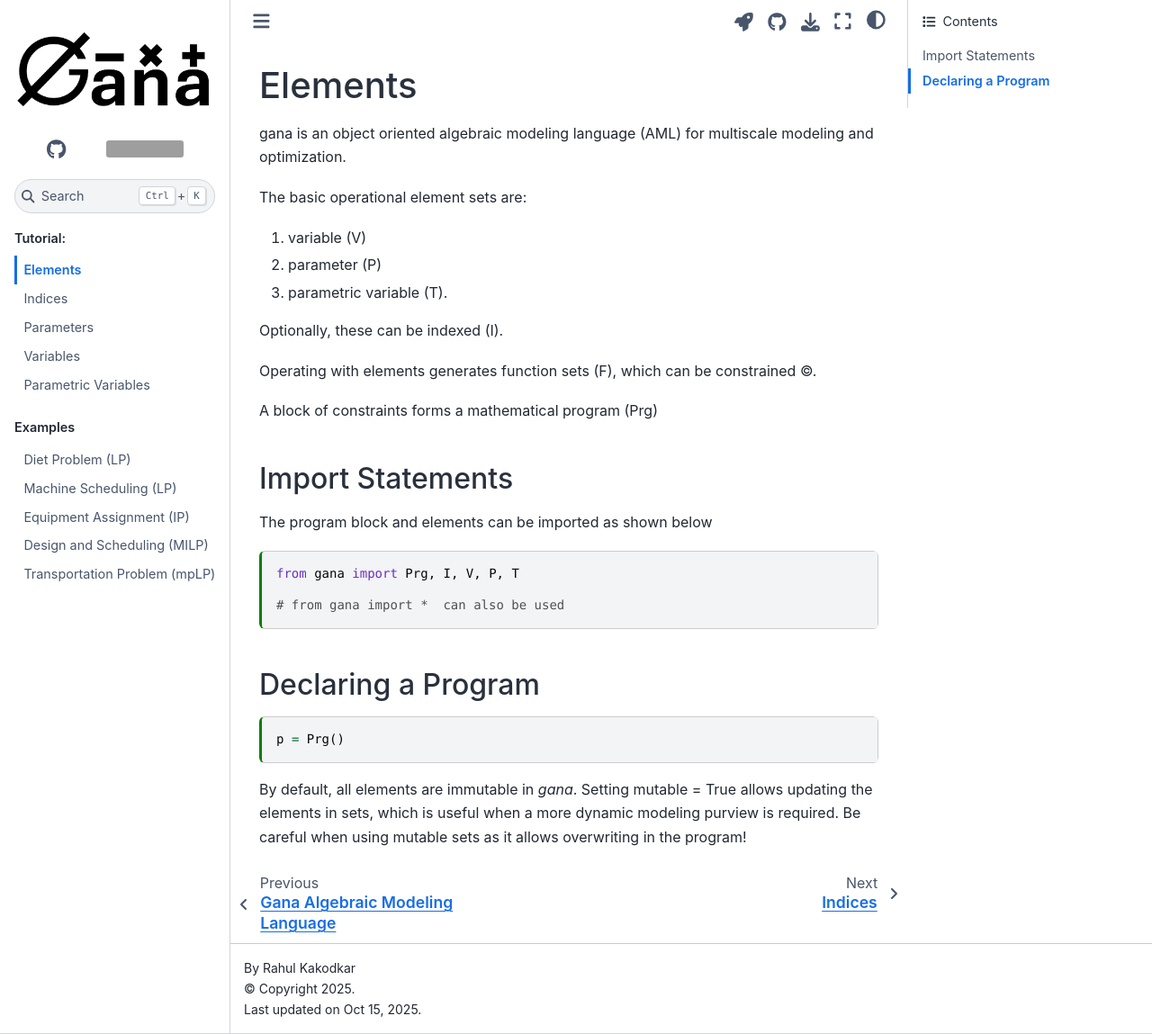
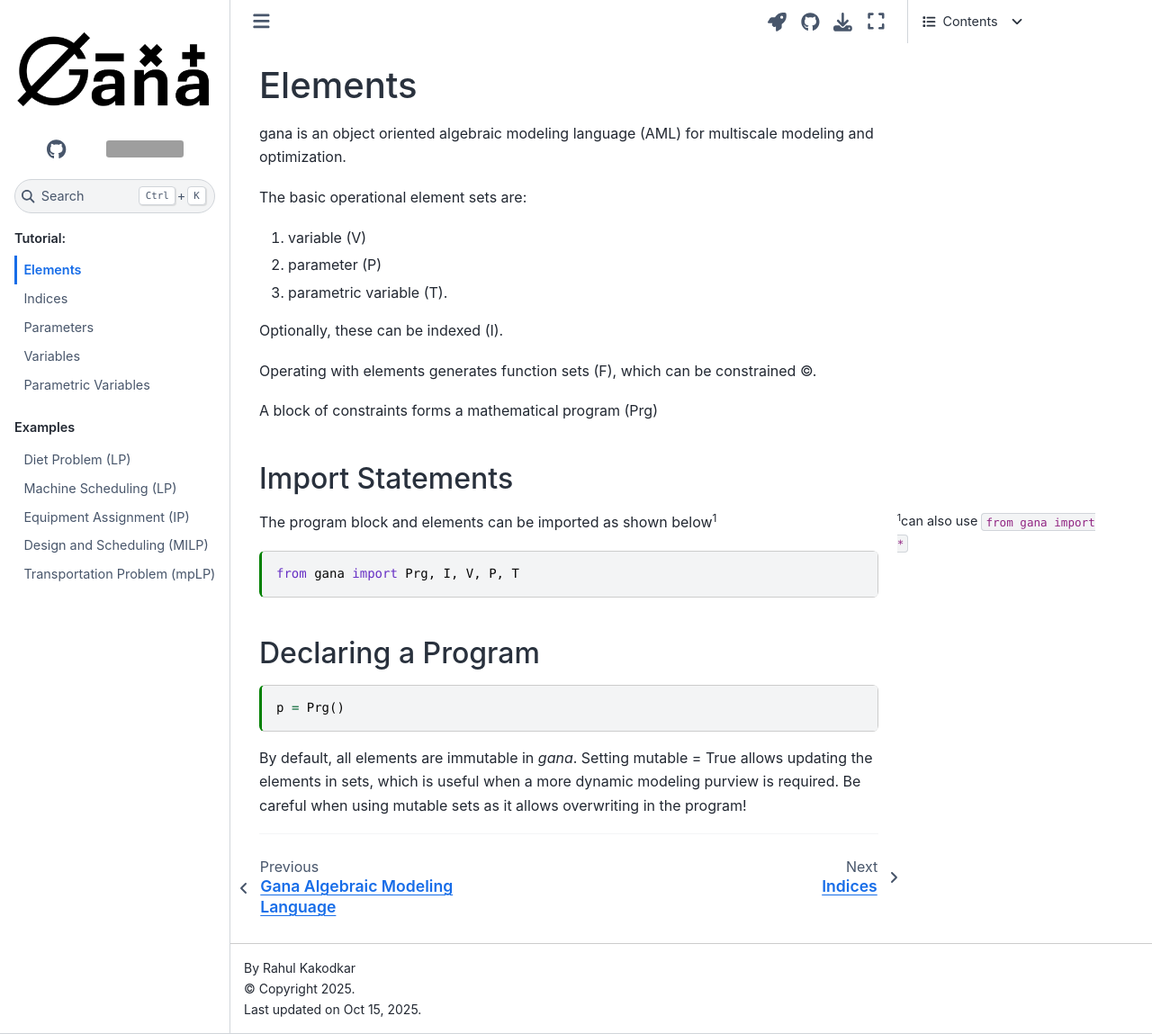
Before and after one commit to cacodcar/gana, a Sphinx documentation site: the page built from docs/tutorials/elements.ipynb, in a window 1280 px wide and 1149 px high. Shown: the whole window at 90% size. Built offline with Sphinx 7.4.7 and the Sphinx Book theme 1.1.4, drawn with Linux system fonts in a browser that asks for light colours; part of the change alters nothing that is shown; grey boxes are pictures that could not be loaded.

```diff
--- /dev/null
+++ b/docs/_static/custom.css
@@ -0,0 +1,4 @@
+/* Hides dark/light mode switch button */
+button.theme-switch-button {
+    display: none !important;
+}
--- a/docs/conf.py
+++ b/docs/conf.py
@@ -21,17 +21,64 @@ sys.setrecursionlimit(10000)
 
 # -- Project information -----------------------------------------------------
 # https://www.sphinx-doc.org/en/master/usage/configuration.html#project-information
+# These setting are specific to the package
 
-project = 'gana'
+project = 'Gana'
 copyright = str(datetime.now().year)
 author = 'Rahul Kakodkar'
 release = '1.0.2'
 
 
-master_doc = 'index'
+html_logo = "_static/ganalogo.jpg"
+html_title = "Gana"
+html_theme_options = {
+    "path_to_docs": "docs",
+    "repository_url": "https://github.com/cacodcar/gana",
+    "repository_branch": "main",
+    "use_edit_page_button": True,
+    "use_source_button": True,
+    "use_issues_button": True,
+    "use_repository_button": True,
+    "use_download_button": True,
+    # sidenotes are put using the format [^sn1]
+    # [^sn1]: text for sidenote 1
+    "use_sidenotes": True,
+    # "announcement": (
+    #     "Put Announcement Here. "
+    # ),
+    "logo": {
+        "image_dark": "_static/ganalogo.jpg",
+        # "text": html_title,  # Uncomment to try text with logo
+    },
+    "icon_links": [
+        {
+            "name": "GitHub",
+            "url": "https://github.com/cacodcar/gana",
+            "icon": "fa-brands fa-github",
+        },
+        {
+            "name": "PyPI",
+            "url": "https://pypi.org/project/gana/",
+            "icon": "https://img.shields.io/pypi/dw/gana",
+            "type": "url",
+        },
+    ],
+    "launch_buttons": {
+        "thebe": True,
+        "binderhub_url": "https://mybinder.org",
+        "notebook_interface": "classic",  # or "jupyterlab"
+        "binder_branch": "main",
+        "path_to_docs": "docs/",
+        # "colab_url": "https://colab.research.google.com/",
+        # "deepnote_url": "https://deepnote.com",
+    },
+}
 
 # -- General configuration ---------------------------------------------------
 # https://www.sphinx-doc.org/en/master/usage/configuration.html#general-configuration
+# These settings can be be copy pasted and are not package specific
+
+master_doc = 'index'
 
 
 extensions = [
@@ -147,75 +194,27 @@ autodoc_default_options = {
     'show-inheritance': True,
     'inherited-members': True,
 }
+autodoc_member_order = 'bysource'
 
 # -- Options for HTML output -------------------------------------------------
 # https://www.sphinx-doc.org/en/master/usage/configuration.html#options-for-html-output
 
 html_theme = 'sphinx_book_theme'
 html_static_path = ['_static']
-html_logo = "_static/ganalogo.jpg"
-
-html_title = "Gana"
-source_suffix = {".rst": 'restructuredtext', ".md": 'markdown', ".ipynb": 'myst-nb'}
+html_css_files = ['custom.css']
 html_copy_source = True
 html_last_updated_fmt = ""
-# html_sidebars = {
-#     "reference/blog/*": [
-#         "navbar-logo.html",
-#         "search-field.html",
-#         "sbt-sidebar-nav.html",
-#     ]
-# }
-# toc_object_entries_show_parents = "hide"
+source_suffix = {".rst": 'restructuredtext', ".md": 'markdown', ".ipynb": 'myst-nb'}
 
 
 suppress_warnings = [
     "ref.python",  # suppress all ambiguous cross-reference warnings in Python domain
 ]
-html_theme_options = {
-    "path_to_docs": "docs",
-    "repository_url": "https://github.com/cacodcar/gana",
-    "repository_branch": "main",
-    "use_edit_page_button": True,
-    "use_source_button": True,
-    "use_issues_button": True,
-    "use_repository_button": True,
-    "use_download_button": True,
-    # "use_sidenotes": True,
-    # "show_toc_level": 4,
-    # "announcement": (
-    #     "Put Announcement Here. "
-    # ),
-    "logo": {
-        "image_dark": "_static/ganalogo.jpg",
-        # "text": html_title,  # Uncomment to try text with logo
-    },
-    "icon_links": [
-        {
-            "name": "GitHub",
-            "url": "https://github.com/cacodcar/gana",
-            "icon": "fa-brands fa-github",
-        },
-        {
-            "name": "PyPI",
-            "url": "https://pypi.org/project/gana/",
-            "icon": "https://img.shields.io/pypi/dw/gana",
-            "type": "url",
-        },
-    ],
-    "launch_buttons": {
-        "thebe": True,
-        "binderhub_url": "https://mybinder.org",
-        "notebook_interface": "classic",  # or "jupyterlab"
-        "binder_branch": "main",
-        "path_to_docs": "docs/",
-        # "colab_url": "https://colab.research.google.com/",
-        # "deepnote_url": "https://deepnote.com",
-    },
-    "use_thebe_styling": True,
-}
+
+# thebe_config = {"codemirror-theme": "ayu-dark"} # does not work
 nb_execution_mode = "off"
 
+
+# -----# Bibtex configuration-------------------------------------------------------
 # bibtex_bibfiles = ["refs.bib", "frameworks.bib"]
 # bibtex_default_style = "unsrt"
-autodoc_member_order = 'bysource'
```
Also changed, not shown: docs/tutorials/elements.ipynb, docs/tutorials/indices.ipynb.
